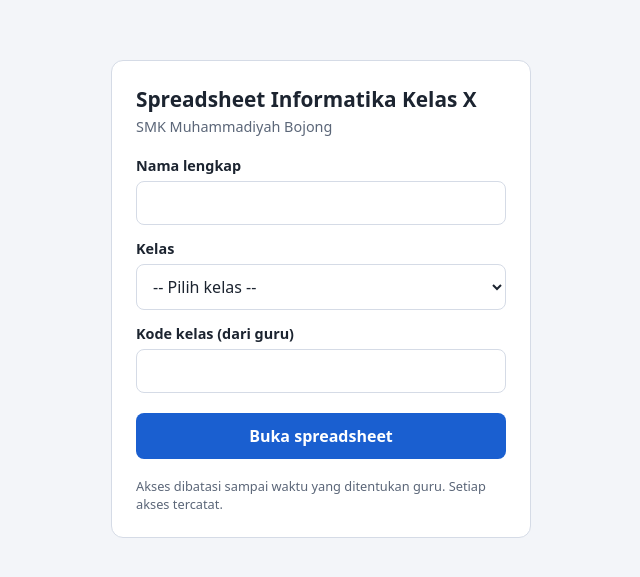
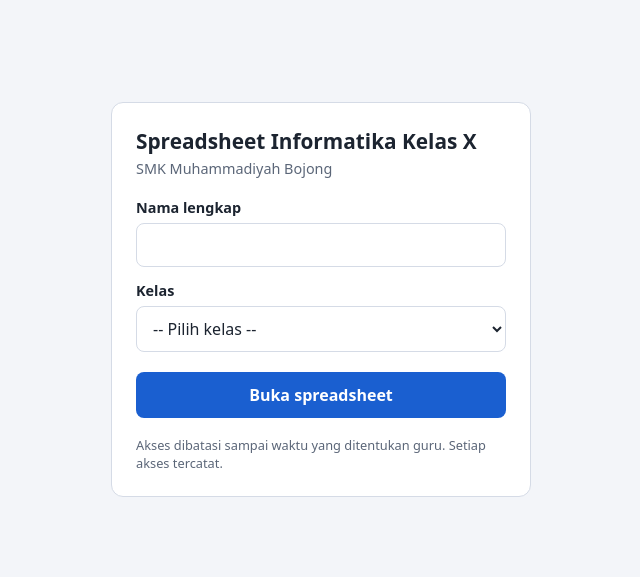
Before and after one commit to masguruawan/kiskisi, a plain HTML site: page index.html in a window 1280 px wide. Shown: the part 101-678 px from the top of the page, without its empty margins (319-959 px from the left). Drawn offline with Linux system fonts and the light colour scheme.

Commit message:
Update index.html

```diff
--- a/index.html
+++ b/index.html
@@ -23,9 +23,6 @@
         <option>X TSM 2</option>
       </select>
 
-      <label for="kode">Kode kelas (dari guru)</label>
-      <input id="kode" name="kode" type="text" autocomplete="off" required>
-
       <button id="tombol" type="submit">Buka spreadsheet</button>
     </form>
 
```
